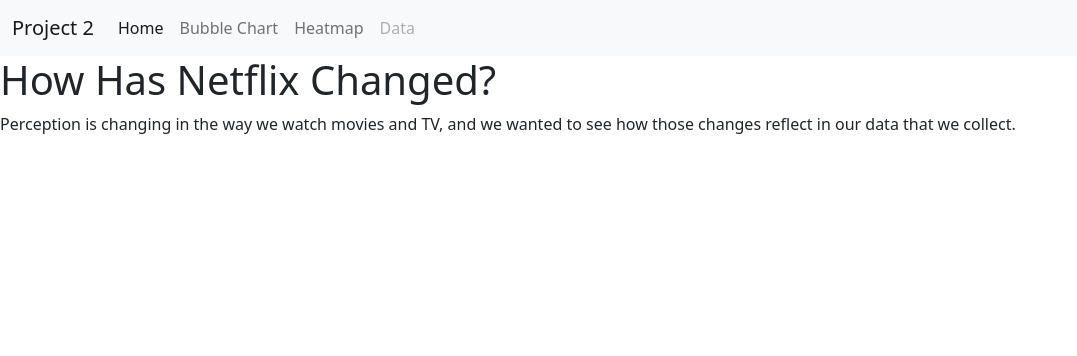
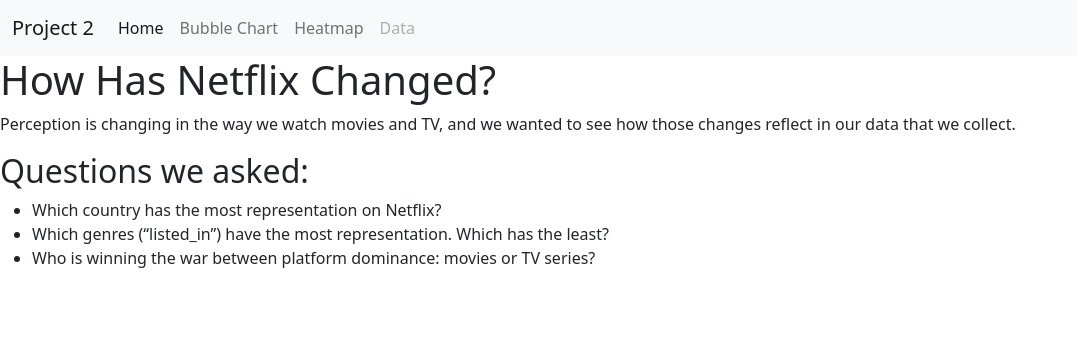
Before and after one commit to doublealogic/Diversity-In-Netflix, a Flask app: page / in a window 1280 px wide. Shown: the top 356 px of the page, without its empty margins (0-1077 px from the left). Run offline with Flask 2, Linux system fonts and the light colour scheme.

Commit message:
html work

```diff
--- a/templates/index.html
+++ b/templates/index.html
@@ -15,12 +15,30 @@
     {% include 'navbar.html' %}
 
     {% block main %}
-    <h1>
-        How Has Netflix Changed?
-    </h1>
-        <p>
+    <div class = "container=fluid">
+        <div class = "topofpage">
+        <h1>
+            How Has Netflix Changed?
+         </h1>
+             <p>
             Perception is changing in the way we watch movies and TV, and we wanted to see how those changes reflect in our data that we collect.
-        </p>
+            </p>
+        </div>
+        <div class = questions>
+            <h2>
+                Questions we asked:
+            </h2>
+            <div class = list>
+                <ul>
+                    <li>Which country has the most representation on Netflix? </li>
+                    <li>Which genres (“listed_in”) have the most representation. Which has the least?</li>
+                    <li>Who is winning the war between platform dominance: movies or TV series?</li>
+
+                </ul>
+            </div>
+
+        </div>
+    </div>
     {% endblock %}
 
     <!-- ...and JavaScript goes here -->
```
Also changed, not shown: data.py (added, +13 -0 lines), templates/data.html (deleted).
